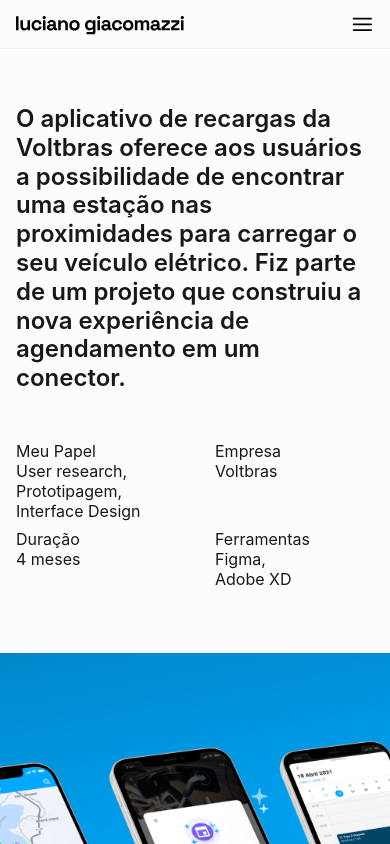
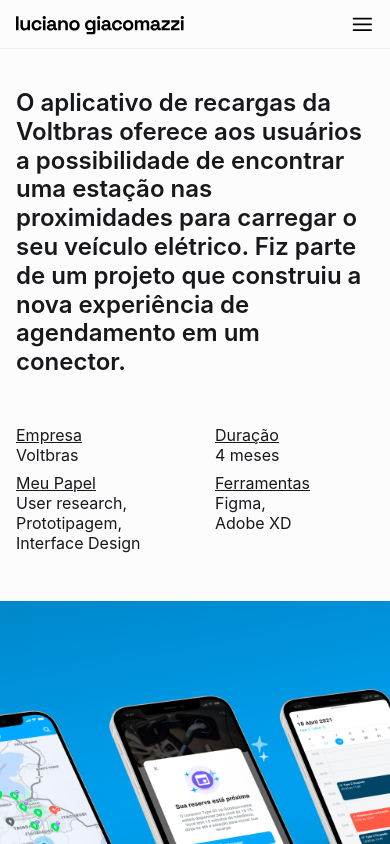
Before and after one commit to lgiacomazzi/portfolio-2021, a Next.js app: page /portfolio/voltbras in a window 390 px wide. Shown: the top 844 px of the page. Built offline with nearby package versions, Linux system fonts and the light colour scheme; a web font is replaced by a local one.

Commit message:
font fix mobile

```diff
--- a/components/HeroImage.tsx
+++ b/components/HeroImage.tsx
@@ -7,6 +7,7 @@
             <Image
                 layout="fill"
                 objectFit="cover"
+                priority
                 src={src} />
         </section>
     )
--- a/pages/portfolio/voltbras.tsx
+++ b/pages/portfolio/voltbras.tsx
@@ -19,8 +19,17 @@
                     <h2 className="mb-5">O aplicativo de recargas da Voltbras oferece aos usuários a possibilidade de encontrar uma estação  nas proximidades para carregar o seu veículo elétrico. Fiz parte de um projeto que construiu a nova experiência de agendamento em um conector.
                     </h2>
                     <div className="row">
+
                         <div className="col-6 col-lg-3 mb-2">
-                            <p>Meu Papel</p>
+                            <p className="text-undeline">Empresa</p>
+                            <ul><li>Voltbras</li></ul>
+                        </div>
+                        <div className="col-6 col-lg-3 mb-2">
+                            <p className="text-undeline">Duração</p>
+                            <ul><li>4 meses</li></ul>
+                        </div>
+                        <div className="col-6 col-lg-3 mb-2">
+                            <p className="text-undeline">Meu Papel</p>
                             <ul>
                                 <li>User research,</li>
                                 <li>Prototipagem,</li>
@@ -28,15 +37,7 @@
                             </ul>
                         </div>
                         <div className="col-6 col-lg-3 mb-2">
-                            <p>Empresa</p>
-                            <ul><li>Voltbras</li></ul>
-                        </div>
-                        <div className="col-6 col-lg-3 mb-2">
-                            <p>Duração</p>
-                            <ul><li>4 meses</li></ul>
-                        </div>
-                        <div className="col-6 col-lg-3 mb-2">
-                            <p>Ferramentas</p>
+                            <p className="text-undeline">Ferramentas</p>
                             <ul>
                                 <li>Figma,</li>
                                 <li>Adobe XD</li>
@@ -98,7 +99,7 @@
                     </div>
                     <div className="row">
                         <div className="col-lg-6">
-                            <p className="text-body">Dentro do roadmap de produto, foi priorizado o desenvolvimento de uma funcionalidade para melhor atender esses usuários a viajar e assim realizar mais recargas pelo app.</p>
+                            <p className="text-body mb-4">Dentro do roadmap de produto, foi priorizado o desenvolvimento de uma funcionalidade para melhor atender esses usuários a viajar e assim realizar mais recargas pelo app.</p>
                         </div>
                         <div className="col-lg-6">
                             <p className="text-body">Atuei como UX designer no time agile composto por desenvolvedores iOS e Android, um desenvolvedor backend e um product owner. Fui responsável pela execução do projeto de pesquisa e design da experiência.</p>
--- a/styles/globals.css
+++ b/styles/globals.css
@@ -97,9 +97,13 @@
   margin-bottom: 0px;
 }
 
-.small {
+.text-small {
   font-size: 12px;
   font-weight: normal;
+}
+
+.text-undeline {
+  text-decoration: underline;
 }
 
 #hero {
@@ -123,7 +127,7 @@
   }
 
   h4 {
-    font-size: 1rem;
+    font-size: 1.25rem;
   }
 
   h5 {
@@ -139,7 +143,7 @@
   }
 
   .text-body {
-    font-size: 14px;
+    font-size: 16px;
     line-height: 20px;
     margin-bottom: 16px;
   }
--- a/styles/grid.css
+++ b/styles/grid.css
@@ -111,7 +111,7 @@
   }
 
   .container, .container-fluid {
-    padding: 16px;
+    --bs-gutter-x: 16px;
   }
 
   .col + .col {
```
